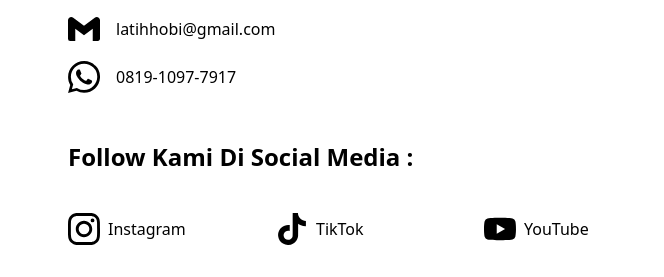
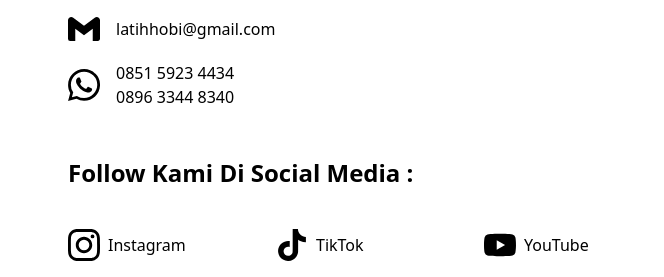
Before and after one commit to d-muhammad13/latihhobi, a website: page index.html in a window 1280 px wide. Shown: the part 6687-6964 px from the top of the page, 616-1280 px from the left. Drawn offline with Linux system fonts and the light colour scheme.

Commit message:
Update index.html

```diff
--- a/index.html
+++ b/index.html
@@ -1325,7 +1325,7 @@
                     d="M17.472 14.382c-.297-.149-1.758-.867-2.03-.967-.273-.099-.471-.148-.67.15-.197.297-.767.966-.94 1.164-.173.199-.347.223-.644.075-.297-.15-1.255-.463-2.39-1.475-.883-.788-1.48-1.761-1.653-2.059-.173-.297-.018-.458.13-.606.134-.133.298-.347.446-.52.149-.174.198-.298.298-.497.099-.198.05-.371-.025-.52-.075-.149-.669-1.612-.916-2.207-.242-.579-.487-.5-.669-.51-.173-.008-.371-.01-.57-.01-.198 0-.52.074-.792.372-.272.297-1.04 1.016-1.04 2.479 0 1.462 1.065 2.875 1.213 3.074.149.198 2.096 3.2 5.077 4.487.709.306 1.262.489 1.694.625.712.227 1.36.195 1.871.118.571-.085 1.758-.719 2.006-1.413.248-.694.248-1.289.173-1.413-.074-.124-.272-.198-.57-.347m-5.421 7.403h-.004a9.87 9.87 0 01-5.031-1.378l-.361-.214-3.741.982.998-3.648-.235-.374a9.86 9.86 0 01-1.51-5.26c.001-5.45 4.436-9.884 9.888-9.884 2.64 0 5.122 1.03 6.988 2.898a9.825 9.825 0 012.893 6.994c-.003 5.45-4.437 9.884-9.885 9.884m8.413-18.297A11.815 11.815 0 0012.05 0C5.419 0 .07 5.348.066 11.945c0 2.105.552 4.162 1.602 5.966L.057 24l6.273-1.634a11.88 11.88 0 005.698 1.452h.005c6.626 0 11.978-5.347 11.982-11.945a11.842 11.842 0 00-3.486-8.415"
                   />
                 </svg>
-                <p class="ml-4">0819-1097-7917</p>
+                <p class="ml-4">0851 5923 4434 <br> 0896 3344 8340</p>
               </a>
 
               <div class="mt-12">
```
